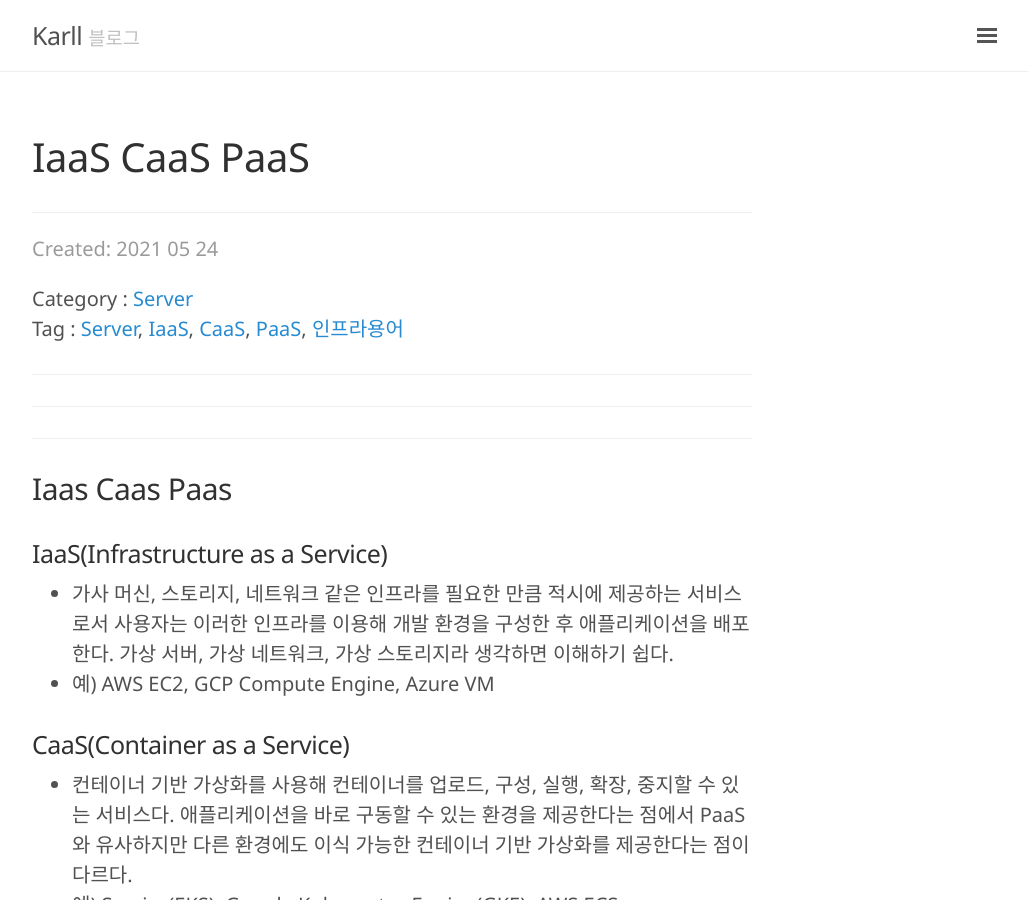
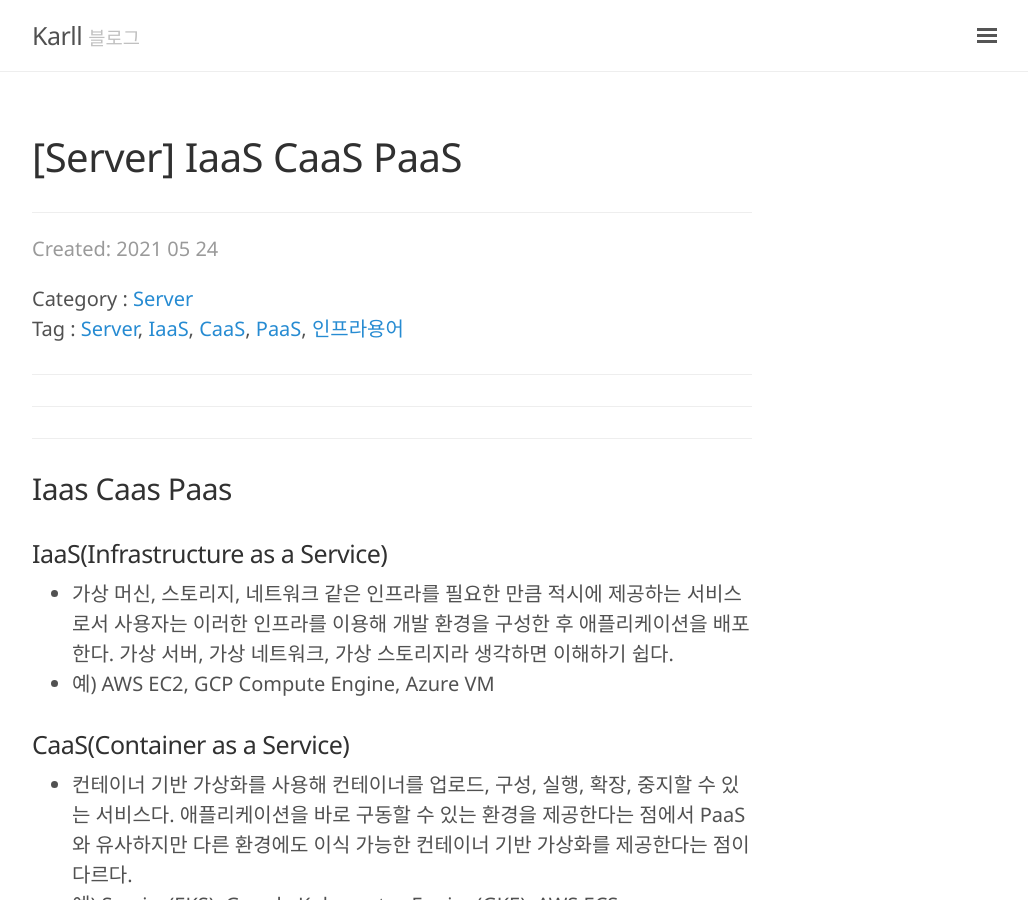
Before and after one commit to Kor-Karll/Kor-Karll.github.io, a Jekyll site: the page built from _posts/2021-05-24-Server-Infra-term-ICPaaS.md, in a window 1280 px wide and 900 px high. Shown: the whole window, without its empty margins (248-1276 px from the left). Built offline with Jekyll 4.4.1, drawn with Linux system fonts in a browser that asks for light colours; comment, search, counter and statistics services are not loaded.

Commit message:
오타 수정

```diff
--- a/_posts/2021-05-24-Server-Infra-term-ICPaaS.md
+++ b/_posts/2021-05-24-Server-Infra-term-ICPaaS.md
@@ -1,6 +1,6 @@
 ---
 layout: post
-title: "IaaS CaaS PaaS"
+title: "[Server] IaaS CaaS PaaS"
 category: Server
 tags:
 - Server
@@ -22,7 +22,7 @@
 <!--미리보기-->
 
 ### IaaS(Infrastructure as a Service)
-- 가사 머신, 스토리지, 네트워크 같은 인프라를 필요한 만큼 적시에 제공하는 서비스로서 사용자는 이러한 인프라를 이용해 개발 환경을 구성한 후 애플리케이션을 배포한다. 가상 서버, 가상 네트워크, 가상 스토리지라 생각하면 이해하기 쉽다.
+- 가상 머신, 스토리지, 네트워크 같은 인프라를 필요한 만큼 적시에 제공하는 서비스로서 사용자는 이러한 인프라를 이용해 개발 환경을 구성한 후 애플리케이션을 배포한다. 가상 서버, 가상 네트워크, 가상 스토리지라 생각하면 이해하기 쉽다.
 - 예) AWS EC2, GCP Compute Engine, Azure VM
 
 ### CaaS(Container as a Service)
```
